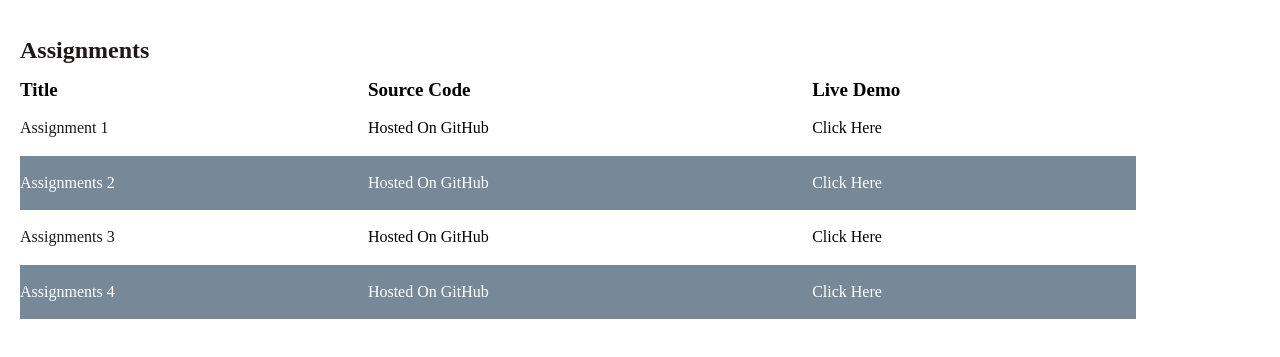
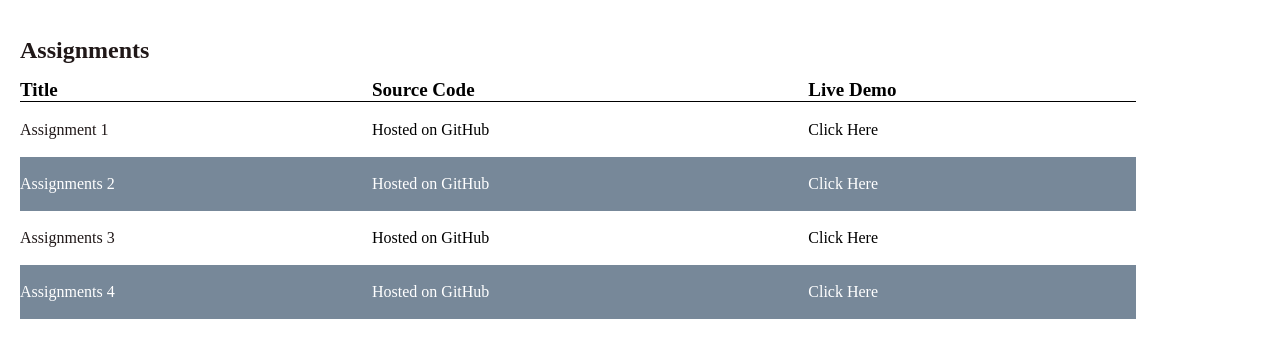
Before and after one commit to seemapoudel58/Sessami-Assignment, a plain HTML site: page index.html in a window 1280 px wide. Shown: the part 139-496 px from the top of the page. Drawn offline with Linux system fonts and the light colour scheme.

Commit message:
second commit

```diff
--- a/index.html
+++ b/index.html
@@ -26,7 +26,7 @@
         </thead>
         <tbody>
             <tr>
-              <td>assignment 1</td>
+              <td>Assignment 1</td>
               <td>
                 <a
                   href="https://github.com/seemapoudel58/assignment1"
@@ -39,7 +39,7 @@
               </td>
             </tr>
             <tr>
-                <td>assignments 2</td>
+                <td>Assignments 2</td>
                 <td>
                   <a href="#">Hosted on GitHub</a>
                 </td>
@@ -48,7 +48,7 @@
                 </td>
             </tr>
             <tr>
-                <td>assignments 3</td>
+                <td>Assignments 3</td>
                 <td>
                   <a href="#">Hosted on GitHub</a>
                 </td>
@@ -57,7 +57,7 @@
                 </td>
             </tr>
             <tr>
-                <td>assignments 4</td>
+                <td>Assignments 4</td>
                 <td>
                   <a href="#">Hosted on GitHub</a>
                 </td>
--- a/style.css
+++ b/style.css
@@ -40,11 +40,11 @@
     font-size: 19px;
     text-align: start;
   }
-  table tr {
-    /* padding: 20px; */
-    margin-bottom: 20px;
+  thead tr {
+    /* padding-bottom: 20px; */
+    /* margin-bottom: 20px; */
     text-transform: capitalize;
-    border-bottom: 1px solids black;
+    border-bottom: 1px solid black;
   }
 
 
```
